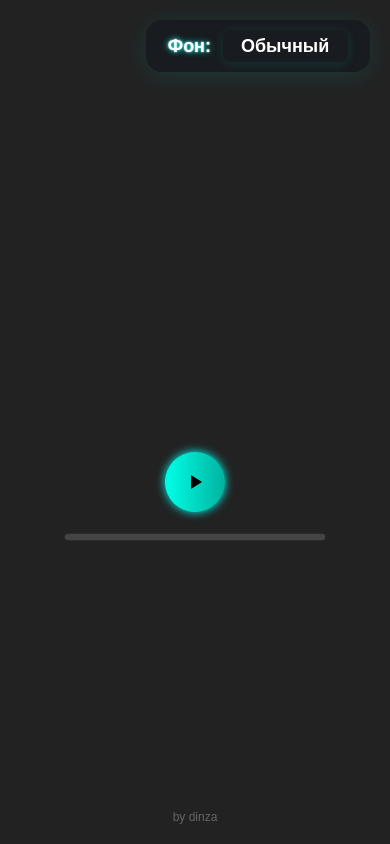
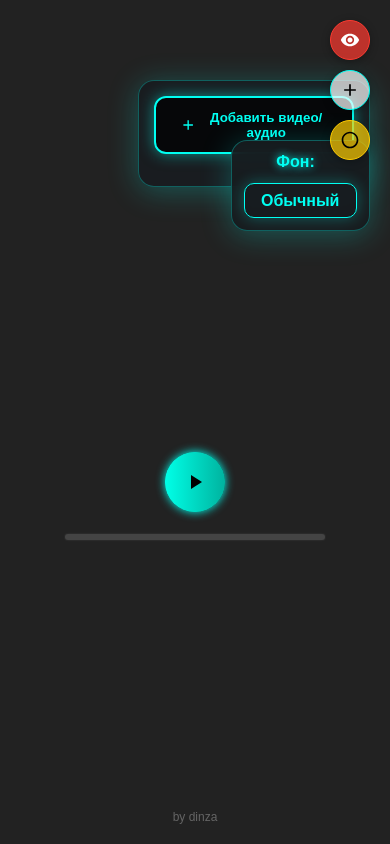
Before and after one commit to dinzao/my-site, a plain HTML site: page index.html in a window 390 px wide. Shown: the top 844 px of the page. Drawn offline with Linux system fonts and the light colour scheme; a web font is replaced by a local one.

Commit message:
Update index.html

```diff
--- a/index.html
+++ b/index.html
@@ -46,7 +46,7 @@
       width: 100vw;
       height: 100vh;
       z-index: 9998;
-      display: none; /* Скрываем старый трейл */
+      display: none;
     }
 
     .play-button {
@@ -131,7 +131,6 @@
       opacity: 1;
     }
 
-        /* Эффект капли */
     .play-button::before {
       content: '';
       position: absolute;
@@ -229,7 +228,6 @@
     }
 
     #customCursor.visible {
-      /* opacity теперь управляется JavaScript */
     }
 
     #customCursor.click {
@@ -300,88 +298,221 @@
       100% { box-shadow: 0 0 15px #ff0000; }
     }
 
-         .fluid-toggle {
+    /* Обновленные стили для кнопок управления */
+    .control-buttons {
       position: fixed;
       top: 20px;
       right: 20px;
+      display: flex;
+      gap: 10px;
       z-index: 10000;
-       cursor: none;
     }
 
-         .switch {
-       position: relative;
-       display: inline-block;
-       width: 50px;
-       height: 24px;
-       cursor: none;
+    .control-button {
+      width: 40px;
+      height: 40px;
+      border-radius: 50%;
+      border: none;
+      display: flex;
+      align-items: center;
+      justify-content: center;
+      cursor: none !important;
+      box-shadow: 0 2px 8px rgba(0,0,0,0.3);
+      transition: transform 0.2s, opacity 0.2s;
+      background: rgba(0, 0, 0, 0.7);
+      border: 1px solid #00fff2;
     }
 
-         .switch input {
-       opacity: 0;
-       width: 0;
-       height: 0;
-       cursor: none;
+    .control-button:hover {
+      transform: scale(1.1);
+      box-shadow: 0 0 15px rgba(0, 255, 242, 0.7);
     }
 
-         .slider {
-       position: absolute;
-       cursor: none;
-       background-color: #555;
-       border-radius: 34px;
-       top: 0;
-       left: 0;
-       right: 0;
-       bottom: 0;
-       transition: 0.4s;
+    .control-button svg {
+      width: 20px;
+      height: 20px;
     }
 
-    .slider:before {
-      position: absolute;
-      content: "";
-      height: 18px;
-      width: 18px;
-      left: 3px;
-      bottom: 3px;
-      background-color: white;
-      transition: 0.4s;
-      border-radius: 50%;
+    .toggle-ui-button {
+      background: rgba(255, 58, 48, 0.7);
+      border: 1px solid #ff3a30;
     }
 
-    input:checked + .slider {
-      background-color: #00fff2;
+    .file-upload-button-mobile {
+      background: rgba(255, 255, 255, 0.7);
     }
 
-    input:checked + .slider:before {
-      transform: translateX(26px);
+    .background-select-button {
+      background: rgba(255, 204, 0, 0.7);
+      border: 1px solid #ffcc00;
     }
+
+    /* Обновленные стили для загрузчика файлов */
+    .file-upload-container {
+      position: fixed;
+      top: 20px;
+      left: 20px;
+      z-index: 10000;
+      background: rgba(24,28,32,0.85);
+      border-radius: 16px;
+      padding: 15px;
+      box-shadow: 0 4px 30px rgba(0,255,242,0.25);
+      font-family: 'Benzin', sans-serif;
+      font-weight: bold;
+      color: white;
+      display: flex;
+      flex-direction: column;
+      gap: 12px;
+      max-width: 300px;
+      border: 1px solid rgba(0, 255, 242, 0.3);
+      backdrop-filter: blur(10px);
+      transition: all 0.3s;
+    }
+
+    .file-upload-button {
+      background: rgba(0, 0, 0, 0.7);
+      border: 2px solid #00fff2;
+      border-radius: 12px;
+      padding: 12px 24px;
+      color: #00fff2;
+      font-weight: bold;
+      font-family: 'Benzin', sans-serif;
+      cursor: none !important;
+      transition: all 0.3s;
+      box-shadow: 0 0 15px rgba(0, 255, 242, 0.5);
+      backdrop-filter: blur(5px);
+      position: relative;
+      overflow: hidden;
+      z-index: 1;
+      display: flex;
+      align-items: center;
+      justify-content: center;
+    }
+
+    .file-upload-button:hover {
+      background: rgba(0, 255, 242, 0.2);
+      box-shadow: 0 0 25px rgba(0, 255, 242, 0.8);
+      transform: translateY(-2px);
+    }
+
+    .file-upload-button::before {
+      content: '';
+      position: absolute;
+      top: 0;
+      left: -100%;
+      width: 100%;
+      height: 100%;
+      background: linear-gradient(90deg, transparent, rgba(0, 255, 242, 0.4), transparent);
+      transition: 0.5s;
+      z-index: -1;
+    }
+
+    .file-upload-button:hover::before {
+      left: 100%;
+    }
+
+    .file-upload-button svg {
+      width: 20px;
+      height: 20px;
+      fill: currentColor;
+      margin-right: 8px;
+      transition: transform 0.3s;
+    }
+
+    .file-upload-button:hover svg {
+      transform: scale(1.2);
+    }
+
+    .file-info {
+      font-size: 14px;
+      margin-top: 5px;
+      color: rgba(255,255,255,0.7);
+      word-break: break-all;
+      text-align: center;
+    }
+
+    .file-upload-input {
+      display: none;
+    }
+
+    /* Обновленные стили для выбора фона */
     .background-select {
       position: fixed;
       top: 20px;
       right: 20px;
       z-index: 10000;
-      background: rgba(30,30,30,0.85);
-      border-radius: 12px;
+      background: rgba(24, 28, 32, 0.9);
+      border-radius: 16px;
+      box-shadow: 0 4px 30px rgba(0,255,242,0.25);
+      padding: 15px;
+      gap: 12px;
+      font-size: 18px;
+      transition: all 0.3s cubic-bezier(0.4, 0, 0.2, 1);
+      display: flex;
+      flex-direction: row;
+      align-items: center;
+      border: 1px solid rgba(0, 255, 242, 0.3);
+      backdrop-filter: blur(10px);
+    }
+
+    .background-select label {
+      text-shadow: 0 0 8px #00fff2;
+      font-size: 16px;
+      font-family: 'Benzin', sans-serif;
+      font-weight: bold;
+      color: #00fff2;
+      margin-right: 10px;
+    }
+
+    .background-select select {
+      background: rgba(24, 28, 32, 0.8);
+      color: #00fff2;
+      border: 1px solid #00fff2;
+      border-radius: 10px;
       padding: 8px 16px;
-      box-shadow: 0 2px 8px rgba(0,0,0,0.15);
-      font-size: 16px;
-      color: #fff;
-      display: flex;
-      align-items: center;
-      gap: 8px;
-      cursor: none;
-    }
-    .background-select label, .background-select select {
-      cursor: none;
-    }
-    .background-select select {
-      background: #222;
-      color: #fff;
-      border: none;
-      border-radius: 6px;
-      padding: 4px 12px;
       font-size: 16px;
       outline: none;
+      box-shadow: 0 0 15px rgba(0, 255, 242, 0.3);
+      transition: all 0.3s;
+      appearance: none;
+      cursor: none !important;
+      font-family: 'Benzin', sans-serif;
+      font-weight: bold;
     }
+
+    .background-select select:focus {
+      box-shadow: 0 0 0 2px #00fff2, 0 0 20px rgba(0, 255, 242, 0.5);
+      background: rgba(24, 28, 32, 0.9);
+    }
+
+    .background-select select option {
+      background: #181c20;
+      color: #00fff2;
+      font-family: 'Benzin', sans-serif;
+      font-weight: bold;
+    }
+
+    /* Адаптив для мобильных */
+    @media (max-width: 768px) {
+      .file-upload-container {
+        right: 20px;
+        left: auto;
+        top: 80px;
+        max-width: 200px;
+      }
+
+      .background-select {
+        flex-direction: column;
+        top: 140px;
+        right: 20px;
+        padding: 12px;
+      }
+
+      .control-buttons {
+        flex-direction: column;
+      }
+    }
+
     @font-face {
       font-family: 'Benzin';
       src: url('benzin-bold.woff2') format('woff2');
@@ -389,87 +520,24 @@
       font-style: normal;
       font-display: swap;
     }
-    .background-select,
-    .background-select label,
-    .background-select select {
-      font-family: 'Benzin', sans-serif;
-      font-weight: bold;
-    }
-    .background-select select {
-  background: #181c20;
-  color: #fff;
-  border: none;
-  border-radius: 8px;
-  padding: 6px 18px;
-  font-size: 18px;
-  font-family: 'Benzin', sans-serif;
-  font-weight: bold;
-  outline: none;
-  box-shadow: 0 2px 12px 0 rgba(0,255,242,0.12);
-  transition: box-shadow 0.3s cubic-bezier(.4,0,.2,1), background 0.3s;
-  appearance: none;
-  position: relative;
-  z-index: 2;
-}
-
-.background-select select:focus {
-  box-shadow: 0 0 0 3px #00fff2, 0 2px 12px 0 rgba(0,255,242,0.18);
-  background: #23272b;
-}
-
-.background-select select option {
-  background: #23272b;
-  color: #fff;
-  font-family: 'Benzin', sans-serif;
-  font-weight: bold;
-  font-size: 18px;
-  border-radius: 8px;
-  transition: background 0.2s, color 0.2s;
-}
-
-.background-select select option:checked,
-.background-select select option:hover {
-  background: #007aff;
-  color: #fff;
-  text-shadow: 0 0 8px #00fff2, 0 0 2px #fff;
-}
-
-.background-select label {
-  text-shadow: 0 0 6px #00fff2, 0 0 2px #fff;
-  font-size: 18px;
-  font-family: 'Benzin', sans-serif;
-  font-weight: bold;
-}
-
-.background-select {
-  background: rgba(24,28,32,0.92);
-  border-radius: 16px;
-  box-shadow: 0 4px 24px 0 rgba(0,255,242,0.10);
-  padding: 10px 22px;
-  gap: 12px;
-  font-size: 18px;
-  transition: box-shadow 0.3s;
-}
-
-.background-select select::-ms-expand {
-  display: none;
-}
-.background-select select::-webkit-scrollbar {
-  width: 8px;
-  background: #23272b;
-}
-.background-select select::-webkit-scrollbar-thumb {
-  background: #00fff2;
-  border-radius: 8px;
-}
   </style>
-
 </head>
 <body>
 
   <canvas id="visualizer" width="600" height="120" style="opacity: 0;"></canvas>
   <canvas id="fluidCanvas"></canvas>
   <canvas id="trailCanvas"></canvas>
+
+  <div class="file-upload-container">
+    <button class="file-upload-button" id="fileUploadButton">
+      <svg viewBox="0 0 24 24">
+        <path d="M19 13h-6v6h-2v-6H5v-2h6V5h2v6h6v2z"/>
+      </svg>
+      <span>Добавить видео/аудио</span>
+    </button>
+    <input type="file" id="fileUploadInput" class="file-upload-input" accept="audio/*,video/*" />
+    <div class="file-info" id="fileInfo"></div>
+  </div>
 
   <button class="play-button" id="playButton">
     <span id="buttonText">
@@ -483,7 +551,7 @@
     </span>
   </button>
   <input type="range" id="seekSlider" value="0" min="0" max="100" step="1" />
-  <audio id="audio" src="JAWNY - honeypie sped up.mp3" crossorigin="anonymous"></audio>
+  <audio id="audio" crossorigin="anonymous"></audio>
 
   <div id="customCursor">
     <video id="cursorVideo" src="video_2025-07-31_22-33-25.mp4" autoplay muted loop playsinline></video>
@@ -491,13 +559,31 @@
 
   <div class="footer"><span id="dinza-link" style="color: inherit; text-decoration: none;">by dinza</span></div>
 
-     <!-- Переключатель жидкости -->
   <div class="background-select">
     <label for="backgroundSelect" style="user-select:none;">Фон:</label>
     <select id="backgroundSelect">
       <option value="default">Обычный</option>
       <option value="fluid">Fluid</option>
     </select>
+  </div>
+
+  <!-- Кнопки управления (видны только на мобильных) -->
+  <div class="control-buttons">
+    <button class="control-button toggle-ui-button" id="toggleUIButton">
+      <svg viewBox="0 0 24 24" fill="white">
+        <path d="M12 4.5C7 4.5 2.73 7.61 1 12c1.73 4.39 6 7.5 11 7.5s9.27-3.11 11-7.5c-1.73-4.39-6-7.5-11-7.5zM12 17c-2.76 0-5-2.24-5-5s2.24-5 5-5 5 2.24 5 5-2.24 5-5 5zm0-8c-1.66 0-3 1.34-3 3s1.34 3 3 3 3-1.34 3-3-1.34-3-3-3z"/>
+      </svg>
+    </button>
+    <button class="control-button file-upload-button-mobile" id="fileUploadButtonMobile">
+      <svg viewBox="0 0 24 24" fill="black">
+        <path d="M19 13h-6v6h-2v-6H5v-2h6V5h2v6h6v2z"/>
+      </svg>
+    </button>
+    <button class="control-button background-select-button" id="backgroundSelectButton">
+      <svg viewBox="0 0 24 24" fill="black">
+        <path d="M12 2C6.49 2 2 6.49 2 12s4.49 10 10 10 10-4.49 10-10S17.51 2 12 2zm0 18c-4.41 0-8-3.59-8-8s3.59-8 8-8 8 3.59 8 8-3.59 8-8 8z"/>
+      </svg>
+    </button>
   </div>
 
   <!-- Include WebGL Fluid -->
@@ -517,11 +603,88 @@
     const trailCanvas = document.getElementById('trailCanvas');
     const trailCtx = trailCanvas.getContext('2d');
     const fluidCanvas = document.getElementById('fluidCanvas');
-    const toggleFluidCheckbox = document.getElementById('toggleFluid');
+    const backgroundSelect = document.getElementById('backgroundSelect');
+    const fileUploadInput = document.getElementById('fileUploadInput');
+    const fileUploadButton = document.getElementById('fileUploadButton');
+    const fileUploadButtonMobile = document.getElementById('fileUploadButtonMobile');
+    const fileInfo = document.getElementById('fileInfo');
+    const toggleUIButton = document.getElementById('toggleUIButton');
+    const backgroundSelectButton = document.getElementById('backgroundSelectButton');
+    const backgroundSelectContainer = document.querySelector('.background-select');
 
     let fluidSim = null;
+    let audioContext, analyser, source, dataArray, animationId;
+    let isInitialized = false;
+    let isSeeking = false;
+    let fadeOutProgress = 0;
+    let currentAudioFile = null;
 
-    // Убираем старый трейл - используем только WebGL Fluid
+    // Инициализация кастомного курсора
+    customCursor.style.display = 'block';
+
+    // Убираем стандартный курсор для всех элементов
+    document.querySelectorAll('button, input, select, a').forEach(el => {
+      el.style.cursor = 'none';
+    });
+
+    // Обработчик клика по кнопке добавления файла (десктоп)
+    fileUploadButton.addEventListener('click', function() {
+      fileUploadInput.click();
+    });
+
+    // Обработчик клика по кнопке добавления файла (мобильный)
+    fileUploadButtonMobile.addEventListener('click', function() {
+      fileUploadInput.click();
+    });
+
+    // Обработчик выбора файла
+    fileUploadInput.addEventListener('change', function(event) {
+      const file = event.target.files[0];
+      if (!file) return;
+
+      currentAudioFile = file;
+      fileInfo.textContent = file.name.replace(/\.[^/.]+$/, ""); // Удаляем расширение файла
+
+      // Создаем URL для файла
+      const fileURL = URL.createObjectURL(file);
+
+      // Устанавливаем источник для audio элемента
+      audio.src = fileURL;
+
+      // Сбрасываем состояние плеера
+      playButton.classList.remove('playing');
+      seekSlider.value = 0;
+      seekSlider.style.setProperty('--value', '0%');
+
+      // Сбрасываем визуализатор
+      if (animationId) {
+        cancelAnimationFrame(animationId);
+        animationId = null;
+      }
+
+      isInitialized = false;
+      canvas.style.opacity = '0';
+    });
+
+    // Обработчик кнопки переключения интерфейса
+    toggleUIButton.addEventListener('click', function() {
+      document.body.classList.toggle('ui-hidden');
+    });
+
+    // Обработчик кнопки выбора фона
+    backgroundSelectButton.addEventListener('click', function(e) {
+      e.stopPropagation();
+      backgroundSelectContainer.classList.toggle('active');
+    });
+
+    // Закрываем меню при клике в любом месте
+    document.addEventListener('click', function(e) {
+      if (!backgroundSelectContainer.contains(e.target) &&
+          e.target !== backgroundSelectButton &&
+          e.target !== backgroundSelect) {
+        backgroundSelectContainer.classList.remove('active');
+      }
+    });
 
     function startFluid() {
       fluidCanvas.style.display = 'block';
@@ -544,27 +707,15 @@
           TRANSPARENT: false,
           BACKGROUND_COLOR: { r: 0, g: 0, b: 0 }
         });
-
-        // Fluid canvas готов к работе
       } else {
         fluidCanvas.style.display = 'block';
-        // Просто возобновляем анимацию
-        // if (fluidSim && fluidSim.PAUSED !== undefined) {
-        //   fluidSim.PAUSED = false;
-        // }
       }
     }
 
     function stopFluid() {
       fluidCanvas.style.display = 'none';
-      // Останавливаем анимацию, но не удаляем simulation
-      // if (fluidSim && fluidSim.PAUSED !== undefined) {
-      //   fluidSim.PAUSED = true;
-      // }
     }
 
-    // Удаляем старый код toggleFluidCheckbox и заменяем на select
-    const backgroundSelect = document.getElementById('backgroundSelect');
     backgroundSelect.addEventListener('change', function() {
       if (this.value === 'fluid') {
         startFluid();
@@ -573,8 +724,9 @@
         stopFluid();
         document.body.style.background = '#222';
       }
+      backgroundSelectContainer.classList.remove('active');
     });
-    // При загрузке страницы выставить фон по умолчанию
+
     window.addEventListener('DOMContentLoaded', function() {
       if (backgroundSelect.value === 'fluid') {
         startFluid();
@@ -584,13 +736,6 @@
         document.body.style.background = '#222';
       }
     });
-
-    let audioContext, analyser, source, dataArray, animationId;
-    let isInitialized = false;
-    let isSeeking = false;
-    let fadeOutProgress = 0;
-
-    // Убираем обработчик старого трейла
 
     function draw() {
       const bufferLength = analyser.frequencyBinCount;
@@ -643,6 +788,11 @@
     }
 
     playButton.addEventListener('click', async () => {
+      if (!currentAudioFile) {
+        alert('Пожалуйста, сначала добавьте аудиофайл');
+        return;
+      }
+
       playButton.classList.toggle('playing');
 
       try {
@@ -711,9 +861,7 @@
       audio.currentTime = 0;
     });
 
-    // Простая анимация курсора без трейла
-    customCursor.classList.add('visible');
-
+    // Анимация кастомного курсора
     let mouseX = window.innerWidth / 2;
     let mouseY = window.innerHeight / 2;
     let cursorX = mouseX;
@@ -740,7 +888,6 @@
       mouseY = e.clientY;
     });
 
-    // Добавляем анимацию нажатия для курсора
     document.addEventListener('mousedown', () => {
       customCursor.classList.add('click');
     });
@@ -749,8 +896,7 @@
       customCursor.classList.remove('click');
     });
 
-    // Добавляем анимацию при наведении на интерактивные элементы
-    const interactiveElements = [playButton, seekSlider, backgroundSelect];
+    const interactiveElements = [playButton, seekSlider, backgroundSelect, fileUploadButton, fileUploadButtonMobile, backgroundSelectButton, toggleUIButton];
 
     interactiveElements.forEach(element => {
       if (element) {
@@ -768,13 +914,10 @@
       cursorX += (mouseX - cursorX) * 0.15;
       cursorY += (mouseY - cursorY) * 0.15;
 
-       // Проверяем, находится ли курсор в пределах страницы
       const isInViewport = mouseX >= 0 && mouseX <= window.innerWidth &&
                           mouseY >= 0 && mouseY <= window.innerHeight;
 
-       // Если мышь вне окна — opacity 0
       const targetOpacity = (isInViewport && isCursorInWindow) ? 1 : 0;
-       // Плавно изменяем прозрачность
       const currentOpacity = parseFloat(customCursor.style.opacity) || 1;
       const newOpacity = currentOpacity + (targetOpacity - currentOpacity) * 0.1;
 
```
Lines whose indentation alone changed are shown as unchanged.
